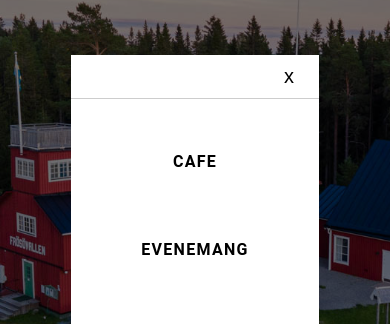
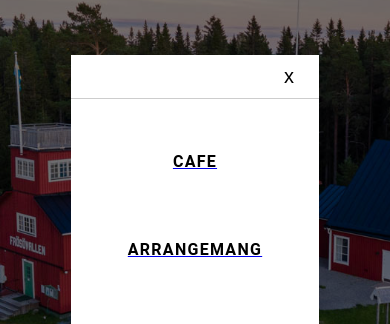
Before and after one commit to ElisyanBot/frosovallen, a Vue app: page /frosovallen/events in a window 390 px wide. Both pictures are taken after a click on the button 347 px from the left and 837 px from the top of the page. Shown: the part 195-519 px from the top of the page. Built offline with nearby package versions, Linux system fonts and the light colour scheme.

Commit message:
latest dist

```diff
--- a/src/components/MobileMenu.vue
+++ b/src/components/MobileMenu.vue
@@ -14,12 +14,12 @@
       </button>
 
       <ul class="mobile-menu__list">
-        <li class="mobile-menu__item">
+        <RouterLink :to="{name: 'home'}" class="mobile-menu__item">
           <a href="/"> cafe </a>
-        </li>
-        <li class="mobile-menu__item">
-          <a href="/events"> evenemang </a>
-        </li>
+        </RouterLink>
+        <RouterLink :to="{name: 'events'}" class="mobile-menu__item">
+          <a href="/events"> arrangemang </a>
+        </RouterLink>
         <li class="mobile-menu__item">
           <a href="#" target="_blank"> hitta hit </a>
         </li>
```
Also changed, not shown: 5 other files (tests, documents, lock files or other folders).
